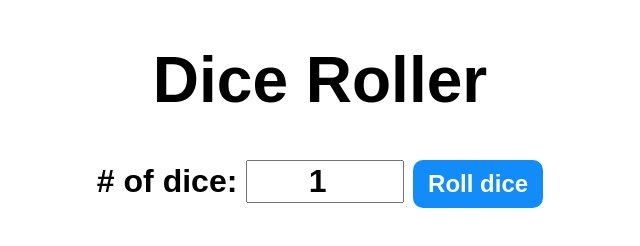
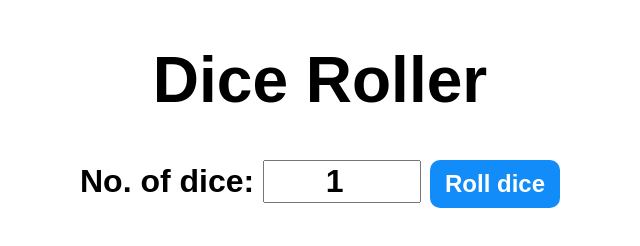
Before and after one commit to ShuvodipDasHimu/Simple-Dice-Roller, a plain HTML site: page index.html in a window 1280 px wide. Shown: the whole page, without its empty margins (320-960 px from the left). Drawn offline with Linux system fonts and the light colour scheme.

Commit message:
limited to 6 dices

```diff
--- a/index.html
+++ b/index.html
@@ -9,8 +9,8 @@
 <body>
   <div id="container">
     <h1>Dice Roller</h1>
-    <label for=""># of dice:</label>
-    <input type="number" value="1" min="1" id="numOfDice">
+    <label for="">No. of dice:</label>
+    <input type="number" value="1" max="6" min="1" id="numOfDice">
     <button onclick="rollDice()">Roll dice</button>
     <div id="diceResult"></div>
     <div id="diceImages"></div>
```
